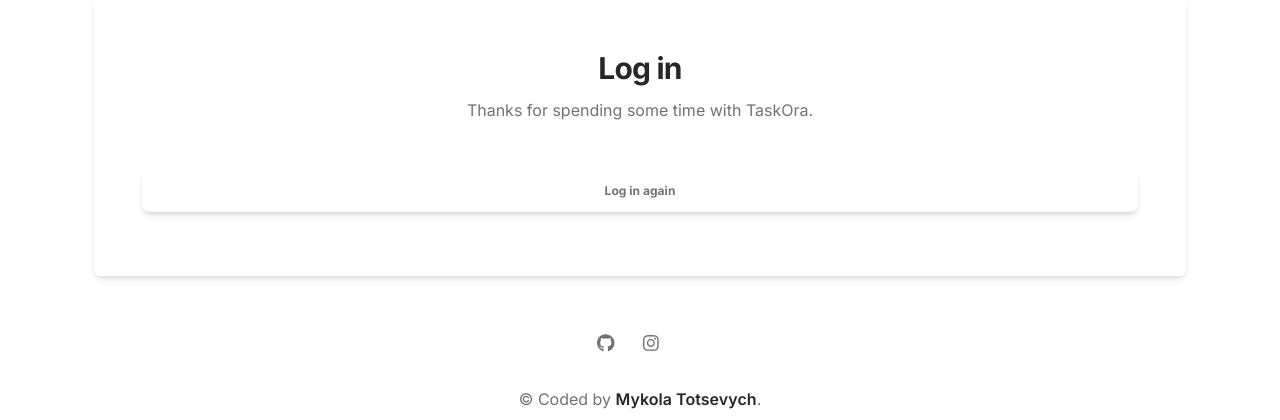
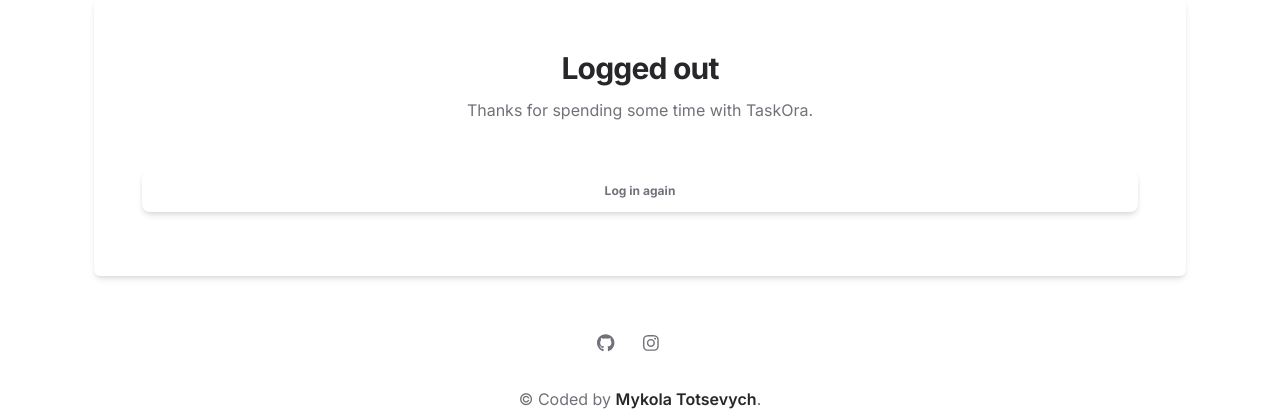
Before and after one commit to mtotsevych/TaskOra, a Django app: template templates/registration/logged_out.html in a window 1280 px wide. Shown: the top 420 px of the page. Run offline with Django 5.2, Linux system fonts and the light colour scheme; the template is opened without the code that fills it, so the values that code supplies are empty; some libraries are stand-ins or nearby versions.

Commit message:
remove all {% trans %} tags and replace translated strings with plain static text in templates/registration/logged_out.html

```diff
--- a/templates/registration/logged_out.html
+++ b/templates/registration/logged_out.html
@@ -8,12 +8,12 @@
                 <div class="col-12 d-flex align-items-center justify-content-center">
                     <div class="bg-white shadow border-0 rounded p-4 p-lg-5 w-100 fmxw-500">
                         <div class="text-center text-md-center mb-4 mt-md-0">
-                            <h1 class="h3">{% trans 'Log in' %}</h1>
-                            <p class="text-gray">{% trans "Thanks for spending some time with TaskOra." %}</p>
+                            <h1 class="h3">Logged out</h1>
+                            <p class="text-gray">Thanks for spending some time with TaskOra.</p>
                         </div>
                         <div class="mt-5">
                             <div class="d-grid mt-3">
-                                <a href="{% url 'login' %}" class="btn btn-gray-800">{% trans 'Log in again' %}</a>
+                                <a href="{% url 'login' %}" class="btn btn-gray-800">Log in again</a>
                             </div>
                         </div>
                     </div>
```
